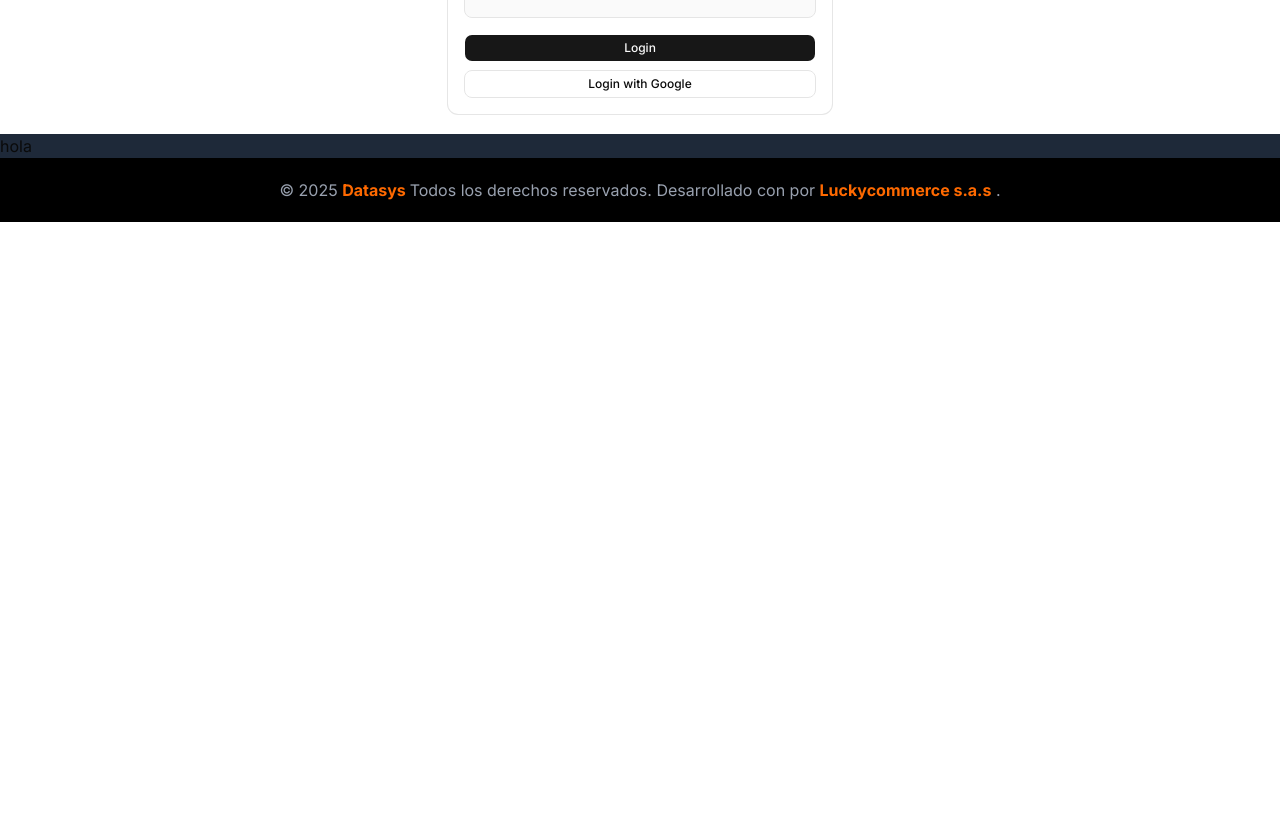
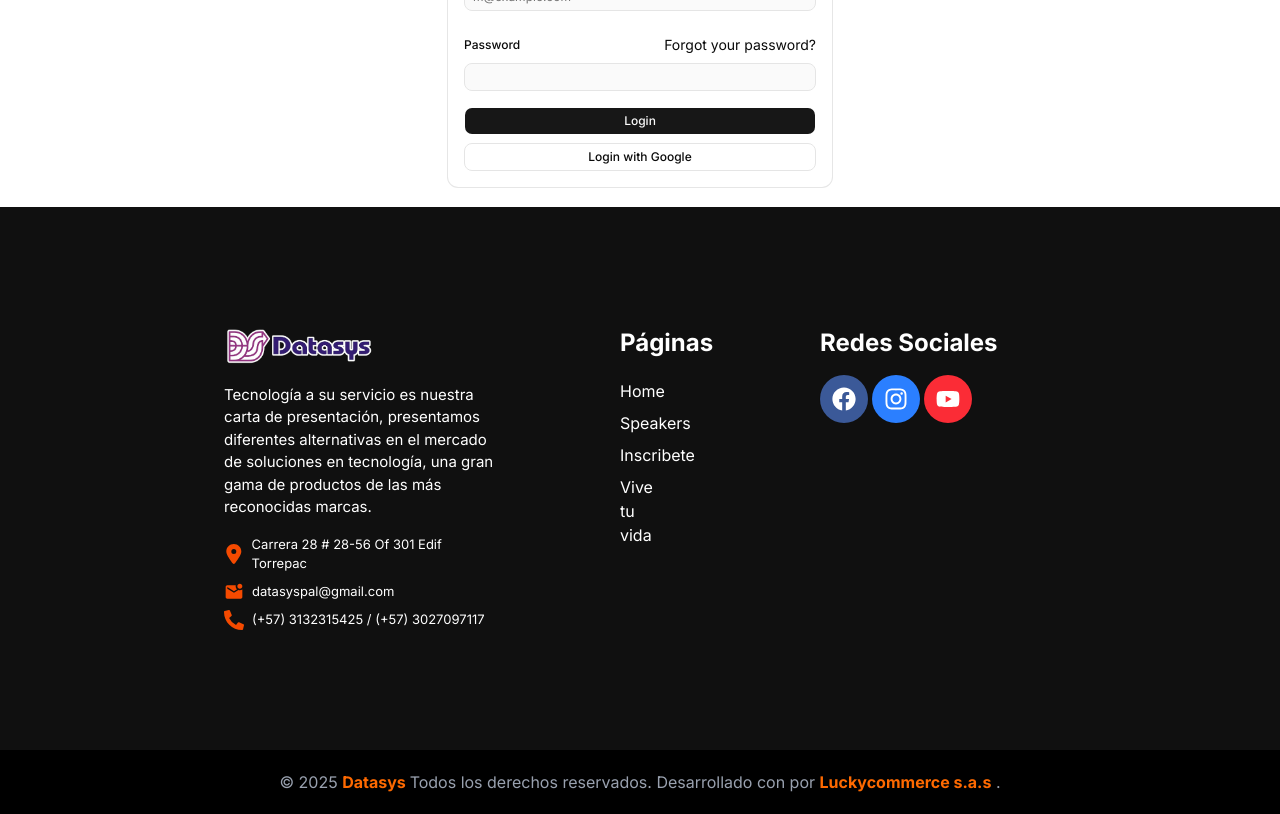
Before and after one commit to Johann01H/technology-event, a Next.js app: page /landing/home in a window 1280 px wide. Shown: the part 1520-2334 px from the top of the page. Before the commit the page ends 1742 px from the top, so only its background shows below. Built offline with nearby package versions, Linux system fonts and the light colour scheme.

Commit message:
Uploading footer section :)

```diff
--- a/app/landing/components/CustomFooter.tsx
+++ b/app/landing/components/CustomFooter.tsx
@@ -1,14 +1,104 @@
+import Image from "next/image"
+import { Avatar } from "@/components/ui/avatar"
+import { FaFacebook, FaInstagram, FaPhoneAlt, FaYoutube } from "react-icons/fa"
+import { FaLocationDot } from "react-icons/fa6"
+import { MdMarkEmailUnread } from "react-icons/md"
+import { Card } from "@/components/ui/card"
+import Link from "next/link"
+
+interface PropsItemsLinks {
+title: string
+path: string,
+}
+
+const ItemsLink:PropsItemsLinks[] = [
+{
+title: "Home",
+path:"#banner",
+},
+{
+title: "Speakers",
+path:"#speakers",
+},
+{
+title: "Inscribete",
+path:"#inscribete",
+},
+{
+title: "Vive tu vida",
+path:"#vivetuvida",
+}
+]
+
 export const CustomFooter = () => {
 return (
 <>
-        <footer className="bg-gray-800">
-            <div className="">
-              <h1>hola</h1>
-              <div className="flex justify-center bg-black p-5">
-                <h1 className="text-gray-400"> © 2025 <span className="font-bold text-orange-500"> Datasys </span> Todos los derechos reservados. Desarrollado con por <span className="font-bold text-orange-500">Luckycommerce s.a.s</span> .</h1>
+    <footer className="bg-[#101010] py-30 ">
+      <div className="container mx-auto">
+        <div className="grid grid-cols-3 px-55">
+            <div className="px-1">
+                <Image src={"/images/logo.webp"} alt="placehold" className="text-white mb-5" width={150} height={150} />
+                <p className="text-white text-[15px]">
+                    Tecnología a su servicio es nuestra carta de presentación, presentamos diferentes alternativas en el
+                    mercado de soluciones en tecnología,
+                    una gran gama de productos de las más reconocidas marcas.
+                </p>
+                <div className="mt-4 space-y-2">
+                    <p className="flex items-center gap-2 text-white text-[13px]">
+                        <FaLocationDot className="text-orange-600 size-5" />
+                        <span>Carrera 28 # 28-56 Of 301 Edif Torrepac</span>
+                    </p>
+
+                    <p className="flex items-center gap-2 text-white text-[13px]">
+                        <MdMarkEmailUnread className="text-orange-600 size-5  shrink-0" />
+                        <span>datasyspal@gmail.com</span>
+                    </p>
+
+                    <p className="flex items-center gap-2 text-white text-[13px]">
+                        <FaPhoneAlt className="text-orange-600 size-5 shrink-0" />
+                        <span>(+57) 3132315425 / (+57) 3027097117</span>
+                    </p>
                 </div>
             </div>
+            <div className="px-30">
+                <h1 className="text-white text-2xl font-bold mb-5">Páginas</h1>
+                <div className="flex flex-col">
+                    {
+                    ItemsLink.map(( link) => (
+                    <Link className="text-white mb-2  text-[13px hover:text-orange-600" key={link.path} href={ link.path }>
+                    {link.title}
+                    </Link>
+                    ))
+                    }
+                </div>
+            </div>
+            <div className="px-10">
+                <h1 className="text-white font-bold text-2xl">Redes Sociales</h1>
+                <div className=" flex items center mt-4">
+                    <Card
+                        className="w-12 h-12 bg-[#3b5998] rounded-full p-0 flex items-center justify-center overflow-hidden mr-1 ">
+                        <FaFacebook className=" cursor-pointer size-6 text-white" />
+                    </Card>
+                    <Card
+                        className="w-12 h-12 bg-blue-500 rounded-full p-0 flex items-center justify-center overflow-hidden mr-1">
+                        <FaInstagram className="size-6 cursor-pointer text-white" />
+                    </Card>
+                    <Card
+                        className="w-12 h-12 bg-red-500 rounded-full p-0 flex items-center justify-center overflow-hidden mr-1">
+                        <FaYoutube className="size-6 cursor-pointer text-white" />
+                    </Card>
+
+                </div>
+            </div>
+        </div>
+      </div>
+
     </footer>
+    <div className="flex justify-center bg-black p-5">
+        <h1 className="text-gray-400"> © 2025 <span className="font-bold text-orange-500"> Datasys </span> Todos los
+            derechos reservados. Desarrollado con por <span className="font-bold text-orange-500">Luckycommerce
+                s.a.s</span> .</h1>
+    </div>
 </>
 )
 }
--- a/app/landing/components/CustomSpeakers.tsx
+++ b/app/landing/components/CustomSpeakers.tsx
@@ -6,8 +6,14 @@ import { FaFacebook, FaInstagram } from "react-icons/fa"
 import { TiSocialLinkedin } from "react-icons/ti"
 
 export const CustomSpeakers = () => {
+
 return (
-<div className="grid ">
+
+
+    <div className="grid ">
+
+    *TODO: Is pending the style of cards.
+
     <div className="text-center mb-15">
         <h5 className="text-orange-600 text-2xl mb-2 font-bold">Nuestros speakers, tu inspiración.</h5>
         <h1 className=" text-[#041A57] text-6xl font-bold">Explora a nuestros speakers <br /> Seguimos creciendo cada
@@ -29,7 +35,7 @@ return (
                     <CardTitle className="text-center">{speakears.title}</CardTitle>
                     <CardContent className="text-center">
                         <p>{speakears.specialty}</p>
-                        <p className="text-orange-600">{speakears.email}</p>
+                        <p className="text-orange-600 mb-5">{speakears.email}</p>
                         <div className="flex items-center justify-center gap-2">
                             <Avatar>
                                 <AvatarFallback>
--- a/app/landing/data/spekears.data.tsx
+++ b/app/landing/data/spekears.data.tsx
@@ -7,7 +7,7 @@ interface PropsSpeakears {
 
 export const speakersItems: PropsSpeakears[] = [
     {
-        speakerImage: "/images/avatar-jairo.webp",
+        speakerImage: "/images/avatar-jairo.webp"  ,
         title: "Jairo Alberto Gomez",
         specialty: "" ,
         email: "asociadosabogadosjl@gmail.com",
@@ -25,13 +25,13 @@ export const speakersItems: PropsSpeakears[] = [
         email: "johannvelez71@gmail.com",
     },
     {
-        speakerImage: "/images/avatar-maribel-salamanca.wepb",
+        speakerImage: "/images/avatar-maribel-salamanca.webp",
         title: "Flor Maribel Salamanca",
         specialty: "SEO / Marketing / LuckyCommerce" ,
         email: "occidentemovilidadrg@nexsysla.com",
     },
     {
-        speakerImage: "/images/avatar-jhonatan-ramos.wepb",
+        speakerImage: "/images/avatar-jhonatan-ramos.webp",
         title: "Jhonatan Ramos",
         specialty: "Fundación | Coomeva" ,
         email: "johnnatans_ramos@coomeva.com.co",
--- a/app/landing/home/page.tsx
+++ b/app/landing/home/page.tsx
@@ -3,7 +3,7 @@ import { CustomInscriptions,CustomLiveYourLife,CustomSpeakers,CustomBanner } fro
 export default function HomePage() {
   return (
     <div>
-        <section className="p-5 w-full"id="banner"
+        <section className="p-5 w-full" id="banner"
         >
           <CustomBanner
 
@@ -29,7 +29,7 @@ export default function HomePage() {
 
         />
         </section>
-        <section className="p-5"id="inscribete">
+        <section className="p-5" id="inscribete">
           <CustomInscriptions
 
         />
--- a/next.config.ts
+++ b/next.config.ts
@@ -6,7 +6,7 @@ const nextConfig: NextConfig = {
     remotePatterns: [
       {
         protocol: "https",
-        hostname: "placeholder.com",
+        hostname: "placehold.co",
         pathname: "/**"
     }]
   }
```
Lines whose indentation alone changed are shown as unchanged.
